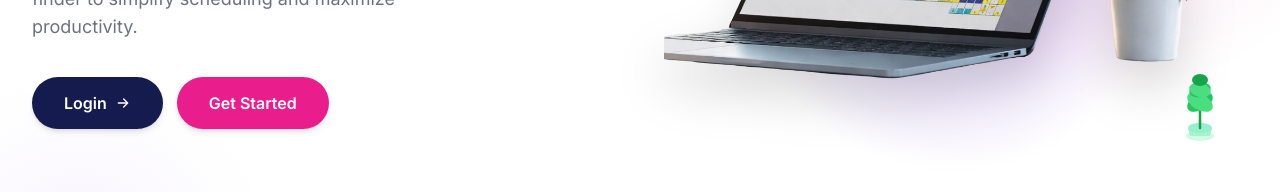
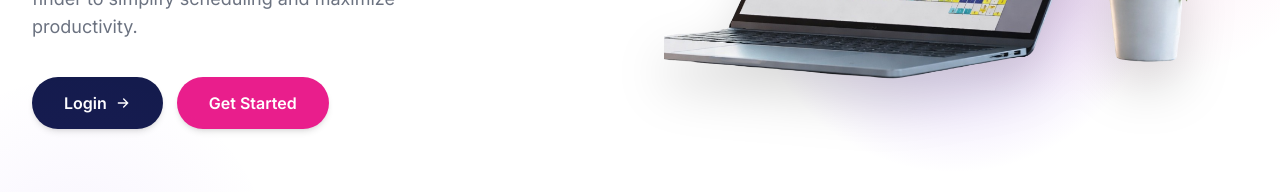
Before and after one commit to pping456/broken, a React (Vite) app in the folder brok/: page / in a window 1280 px wide. Shown: the part 451-643 px from the top of the page. Built offline with nearby package versions, Linux system fonts and the light colour scheme.

Commit message:
min changes

```diff
--- a/brok/src/components/features/Hero.tsx
+++ b/brok/src/components/features/Hero.tsx
@@ -82,24 +82,7 @@ export default function Hero() {
                 className="relative w-full max-w-[580px] object-contain drop-shadow-2xl z-10"
               />
 
-              {/* Plant decoration */}
-              <div className="absolute bottom-4 right-4 z-20 hidden lg:block select-none">
-                <svg width="64" height="72" viewBox="0 0 64 72" fill="none">
-                  {/* Pot */}
-                  <ellipse cx="32" cy="66" rx="14" ry="5" fill="#d1fae5" />
-                  <path d="M20 58 L22 66 H42 L44 58 Z" fill="#a7f3d0" />
-                  <ellipse cx="32" cy="58" rx="12" ry="5" fill="#6ee7b7" />
-                  <ellipse cx="32" cy="58" rx="12" ry="5" fill="white" opacity="0.3" />
-                  {/* Stem */}
-                  <line x1="32" y1="58" x2="32" y2="28" stroke="#16a34a" strokeWidth="2.5" strokeLinecap="round" />
-                  {/* Leaves */}
-                  <ellipse cx="32" cy="32" rx="14" ry="8" fill="#22c55e" transform="rotate(-30 32 32)" />
-                  <ellipse cx="32" cy="32" rx="14" ry="8" fill="#4ade80" transform="rotate(30 32 32)" />
-                  <ellipse cx="32" cy="20" rx="11" ry="7" fill="#22c55e" transform="rotate(-15 32 20)" />
-                  <ellipse cx="32" cy="20" rx="11" ry="7" fill="#4ade80" transform="rotate(15 32 20)" />
-                  <ellipse cx="32" cy="10" rx="8" ry="6" fill="#16a34a" />
-                </svg>
-              </div>
+
             </div>
 
           </div>
```
